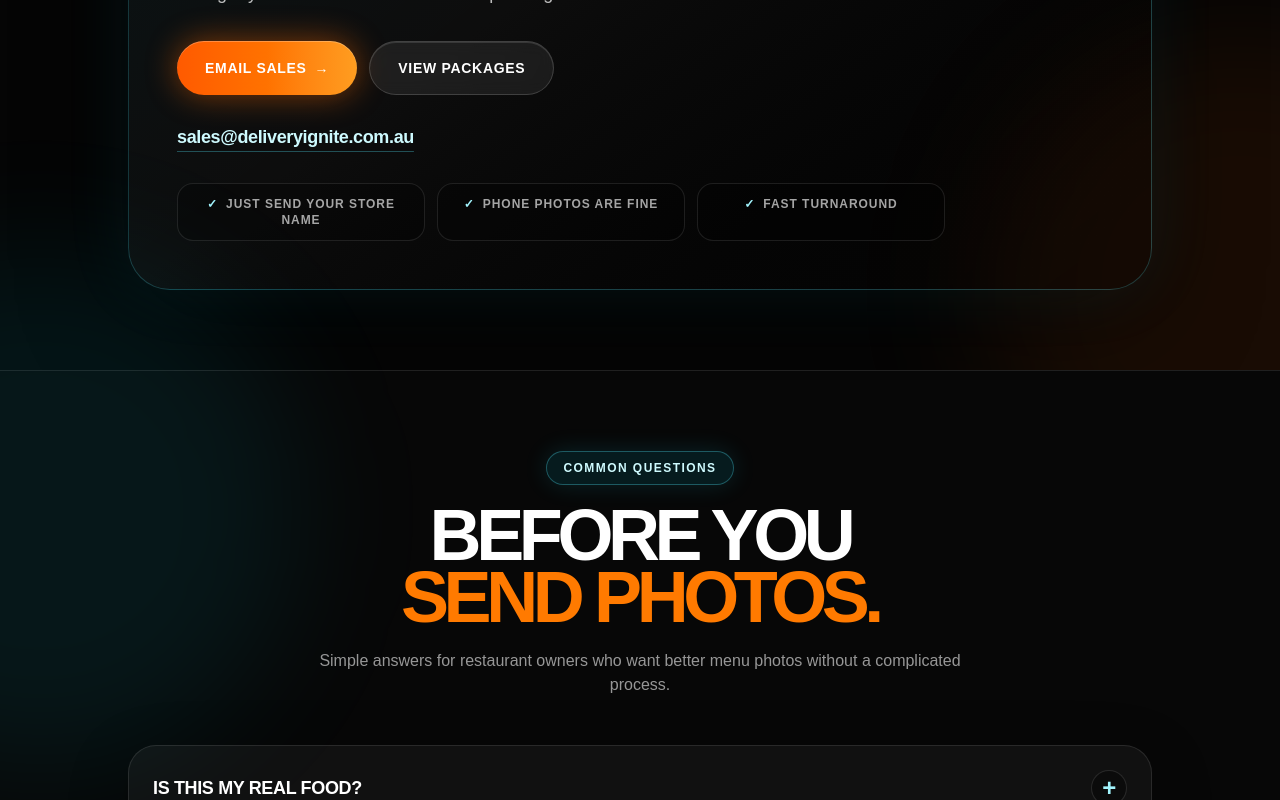
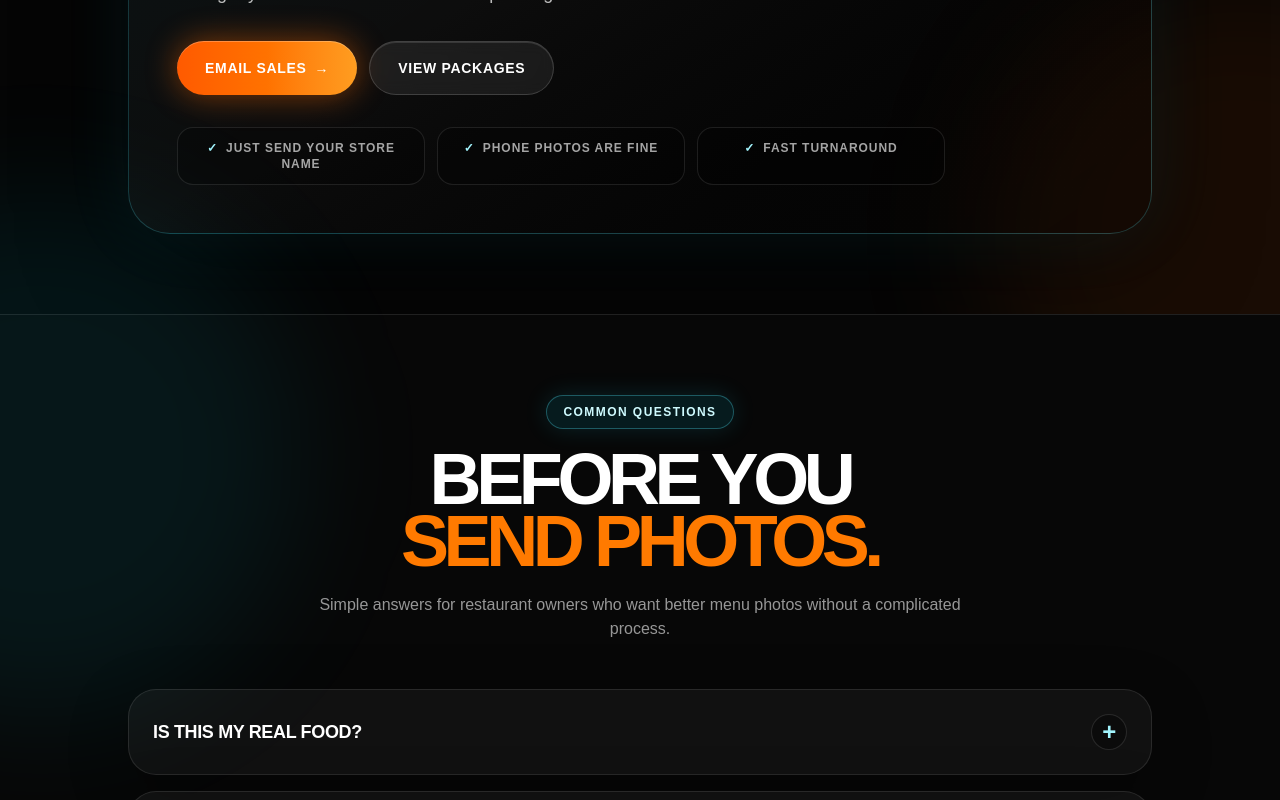
Before and after one commit to paulrodgerson40-blip/dpo-frontend, a Next.js app: page / in a window 1280 px wide. Shown: the part 9440-10240 px from the top of the page. Built offline with nearby package versions, Linux system fonts and the light colour scheme.

Commit message:
Update page.tsx

```diff
--- a/app/page.tsx
+++ b/app/page.tsx
@@ -887,15 +887,7 @@ export default function Page() {
                 </OrangeButton>
                 <GhostButton href="#pricing">View Packages</GhostButton>
               </div>
-
-              <a
-                href="mailto:sales@deliveryignite.com.au"
-                className="mt-7 inline-flex break-all text-lg font-black tracking-[-0.02em] text-cyan-100 underline decoration-cyan-300/30 underline-offset-8 transition hover:text-[#ff7a00] hover:decoration-orange-400/50"
-              >
-                sales@deliveryignite.com.au
-              </a>
-
-              <div className="mt-8 grid gap-3 sm:grid-cols-3">
+<div className="mt-8 grid gap-3 sm:grid-cols-3">
                 {[
                   "Just send your store name",
                   "Phone photos are fine",
@@ -966,10 +958,7 @@ export default function Page() {
 
     <div>
       <div className="text-xs font-black uppercase tracking-[0.14em] text-cyan-100">Contact</div>
-      <a href="mailto:sales@deliveryignite.com.au" className="mt-3 block text-sm font-bold text-white/62 transition hover:text-[#ff7a00]">
-        sales@deliveryignite.com.au
-      </a>
-      <div className="mt-2 text-xs text-white/38">Melbourne, Australia</div>
+<div className="mt-2 text-xs text-white/38">Melbourne, Australia</div>
     </div>
 
     <div>
```
